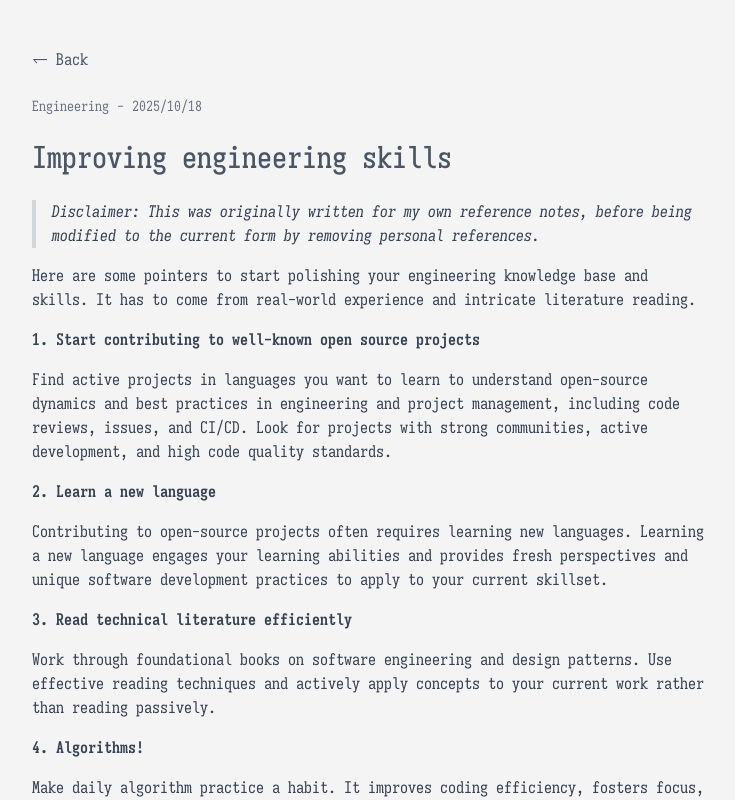
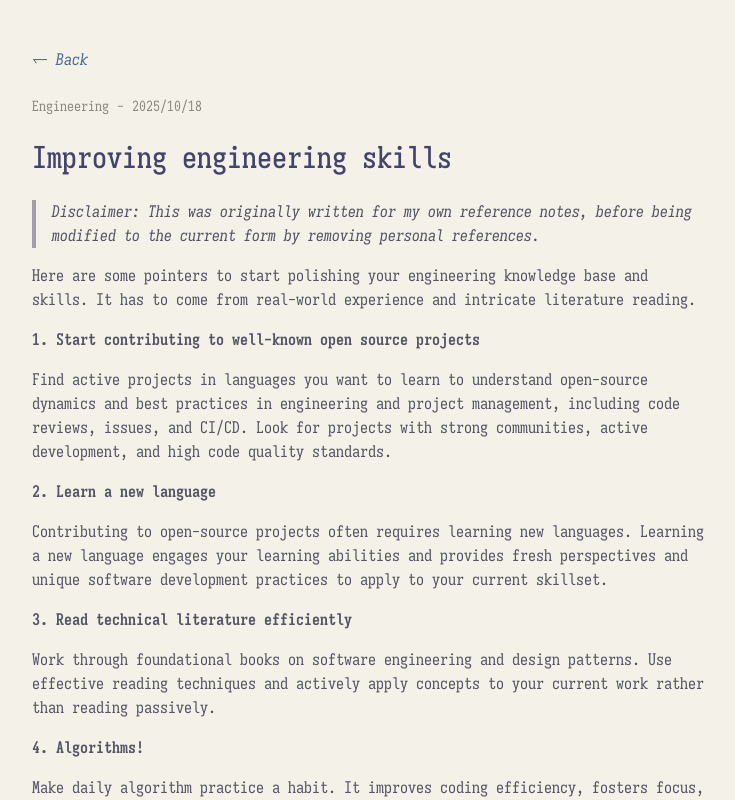
Before and after one commit to dhisonp/page, a Next.js app: page /blog/improving-engineering-skills in a window 1280 px wide. Shown: the top 800 px of the page, without its empty margins (272-1007 px from the left). Built offline with nearby package versions, Linux system fonts and the light colour scheme.

Commit message:
use kanagawa colors
Light mode main/background color is modified to be slightly brighter and
less saturated.

```diff
--- a/src/app/blog/[slug]/page.tsx
+++ b/src/app/blog/[slug]/page.tsx
@@ -43,15 +43,12 @@ export default async function BlogPost({ params }: PageProps) {
   }
 
   return (
-    <main className="min-h-screen bg-zinc-100 px-4 py-6 sm:pt-9 lg:pt-12 dark:bg-zinc-900">
+    <main className="min-h-screen px-4 py-6 sm:pt-9 lg:pt-12">
       <div className="mx-auto max-w-2xl">
-        <Link
-          href="/"
-          className="inline-block mb-6 text-gray-600 dark:text-gray-400 hover:text-gray-800 dark:hover:text-gray-200 transition duration-200"
-        >
+        <Link href="/" className="inline-block mb-6 link-item">
           &#8637; Back
         </Link>
-        <div className="mb-6 flex gap-2 text-sm text-gray-500">
+        <div className="mb-6 flex gap-2 text-sm blog-meta">
           <span>{post.category}</span>
           <span>-</span>
           <time dateTime={post.date}>{post.date}</time>
--- a/src/app/components/ScrollToTop.tsx
+++ b/src/app/components/ScrollToTop.tsx
@@ -28,7 +28,7 @@ export function ScrollToTop() {
   return (
     <button
       onClick={scrollToTop}
-      className={`fixed bottom-8 right-8 bg-zinc-200 dark:bg-zinc-800 text-zinc-700 dark:text-zinc-300 flex justify-center items-center h-8 w-8 rounded-full shadow-lg hover:bg-zinc-600 dark:hover:bg-zinc-200 transition-all duration-300 ${
+      className={`fixed bottom-8 right-8 scroll-to-top flex justify-center items-center h-8 w-8 rounded-full shadow-lg transition-all duration-300 ${
         isVisible ? 'opacity-100 translate-y-0' : 'opacity-0 translate-y-4 pointer-events-none'
       }`}
       aria-label="Scroll to top"
--- a/src/app/layout.tsx
+++ b/src/app/layout.tsx
@@ -52,6 +52,10 @@ const primaryFont = localFont({
 export const metadata: Metadata = {
   title: 'Dhison P.',
   description: 'Excellence in tandem.',
+  themeColor: [
+    { media: '(prefers-color-scheme: light)', color: '#f4f2e8' },
+    { media: '(prefers-color-scheme: dark)', color: '#1f1f28' },
+  ],
 };
 
 export default function RootLayout({ children }: { children: React.ReactNode }) {
--- a/src/app/pages/Home.tsx
+++ b/src/app/pages/Home.tsx
@@ -8,7 +8,7 @@ export function Home() {
 
   return (
     <main
-      className={`min-h-screen bg-zinc-100 px-4 py-6 sm:pt-9 lg:pt-12 dark:bg-zinc-900 ${
+      className={`min-h-screen px-4 py-6 sm:pt-9 lg:pt-12 ${
         hasPosts ? '' : 'flex items-center justify-center'
       }`}
     >
--- a/src/app/styles/globals.css
+++ b/src/app/styles/globals.css
@@ -3,6 +3,42 @@
 @theme inline {
   --font-sans: var(--font-primary);
   --font-mono: var(--font-primary);
+}
+
+:root {
+  /* Kanagawa Lotus (Light Mode) Colors */
+  --color-lotus-bg: #f4f2e8;
+  --color-lotus-bg-dim: #e8e5d8;
+  --color-lotus-bg-p1: #ebe8dc;
+  --color-lotus-bg-p2: #efecd0;
+  --color-lotus-fg: #545464;
+  --color-lotus-fg-dim: #43436c;
+  --color-lotus-gray: #8a8980;
+  --color-lotus-gray-2: #716e61;
+  --color-lotus-violet: #a09cac;
+  --color-lotus-violet-2: #766b90;
+  --color-lotus-blue: #4d699b;
+  --color-lotus-green: #6f894e;
+  --color-lotus-orange: #cc6d00;
+  --color-lotus-pink: #b35b79;
+  --color-lotus-yellow: #836f4a;
+  --color-lotus-aqua: #597b75;
+
+  /* Kanagawa Wave (Dark Mode) Colors */
+  --color-wave-bg: #1f1f28;
+  --color-wave-bg-dim: #181820;
+  --color-wave-bg-p1: #2a2a37;
+  --color-wave-bg-p2: #363646;
+  --color-wave-fg: #dcd7ba;
+  --color-wave-fg-dim: #c8c093;
+  --color-wave-gray: #727169;
+  --color-wave-violet: #957fb8;
+  --color-wave-blue: #7e9cd8;
+  --color-wave-green: #98bb6c;
+  --color-wave-orange: #ffa066;
+  --color-wave-pink: #d27e99;
+  --color-wave-yellow: #c0a36e;
+  --color-wave-aqua: #7aa89f;
 }
 
 @layer base {
@@ -11,49 +47,86 @@
   ::before,
   ::backdrop,
   ::file-selector-button {
-    border-color: var(--color-gray-200, currentcolor);
+    border-color: var(--color-lotus-gray, currentcolor);
   }
 
   body {
-    background-color: rgb(244 244 245);
+    background-color: var(--color-lotus-bg);
+    color: var(--color-lotus-fg);
+  }
+
+  h3 {
+    @apply text-lg;
+    color: var(--color-lotus-fg-dim);
+  }
+
+  p {
+    @apply text-base;
+    color: var(--color-lotus-fg);
   }
 
   @media (prefers-color-scheme: dark) {
+    *,
+    ::after,
+    ::before,
+    ::backdrop,
+    ::file-selector-button {
+      border-color: var(--color-wave-gray, currentcolor);
+    }
+
     body {
-      background-color: rgb(24 24 27);
+      background-color: var(--color-wave-bg);
+      color: var(--color-wave-fg);
     }
-  }
-}
 
-@layer base {
-  h3 {
-    @apply text-lg text-gray-600 dark:text-gray-400;
-  }
+    h3 {
+      color: var(--color-wave-fg-dim);
+    }
 
-  p {
-    @apply text-base text-gray-700 dark:text-gray-300;
+    p {
+      color: var(--color-wave-fg);
+    }
   }
 }
 
 @layer components {
   .link-item {
-    @apply text-zinc-600 dark:text-zinc-400 hover:text-zinc-400 dark:hover:text-zinc-300 transition duration-200 italic;
+    @apply transition duration-200 italic;
+    color: var(--color-lotus-blue);
+  }
+
+  .link-item:hover {
+    color: var(--color-lotus-violet-2);
+  }
+
+  @media (prefers-color-scheme: dark) {
+    .link-item {
+      color: var(--color-wave-blue);
+    }
+
+    .link-item:hover {
+      color: var(--color-wave-violet);
+    }
   }
 
   .prose h1 {
-    @apply text-3xl font-medium text-gray-600 dark:text-gray-400 mb-6 mt-12 first:mt-0;
+    @apply text-3xl font-medium mb-6 mt-12 first:mt-0;
+    color: var(--color-lotus-fg-dim);
   }
 
   .prose h2 {
-    @apply text-2xl font-medium text-gray-600 dark:text-gray-400 mb-4 mt-10;
+    @apply text-2xl font-medium mb-4 mt-10;
+    color: var(--color-lotus-fg-dim);
   }
 
   .prose h3 {
-    @apply text-xl font-medium text-gray-600 dark:text-gray-400 mb-3 mt-8;
+    @apply text-xl font-medium mb-3 mt-8;
+    color: var(--color-lotus-fg-dim);
   }
 
   .prose h4 {
-    @apply text-lg font-medium text-gray-600 dark:text-gray-400 mb-3 mt-8;
+    @apply text-lg font-medium mb-3 mt-8;
+    color: var(--color-lotus-fg-dim);
   }
 
   .prose p {
@@ -61,7 +134,12 @@
   }
 
   .prose a {
-    @apply text-zinc-600 dark:text-zinc-400 hover:text-zinc-400 dark:hover:text-zinc-300 transition duration-200 underline;
+    @apply transition duration-200 underline;
+    color: var(--color-lotus-blue);
+  }
+
+  .prose a:hover {
+    color: var(--color-lotus-violet-2);
   }
 
   .prose ul,
@@ -78,23 +156,101 @@
   }
 
   .prose li {
-    @apply mb-1 text-gray-700 dark:text-gray-300;
+    @apply mb-1;
+    color: var(--color-lotus-fg);
   }
 
   .prose code {
-    @apply text-sm bg-zinc-200 dark:bg-zinc-800 text-gray-700 dark:text-gray-300 px-1 py-0.5 rounded;
+    @apply text-sm px-1 py-0.5 rounded;
+    background-color: var(--color-lotus-bg-dim);
+    color: var(--color-lotus-pink);
   }
 
   .prose pre {
-    @apply bg-zinc-200 dark:bg-zinc-800 text-gray-700 dark:text-gray-300 p-4 rounded mb-4 overflow-x-auto;
+    @apply p-4 rounded mb-4 overflow-x-auto;
+    background-color: var(--color-lotus-bg-dim);
+    color: var(--color-lotus-fg);
   }
 
   .prose pre code {
-    @apply bg-transparent p-0 text-gray-700 dark:text-gray-300;
+    @apply bg-transparent p-0;
+    color: var(--color-lotus-fg);
   }
 
   .prose blockquote {
-    @apply border-l-4 border-gray-300 dark:border-gray-600 pl-4 italic text-gray-600 dark:text-gray-400 mb-4;
+    @apply border-l-4 pl-4 italic mb-4;
+    border-color: var(--color-lotus-violet);
+    color: var(--color-lotus-fg-dim);
+  }
+
+  @media (prefers-color-scheme: dark) {
+    .prose h1,
+    .prose h2,
+    .prose h3,
+    .prose h4 {
+      color: var(--color-wave-fg-dim);
+    }
+
+    .prose a {
+      color: var(--color-wave-blue);
+    }
+
+    .prose a:hover {
+      color: var(--color-wave-violet);
+    }
+
+    .prose li {
+      color: var(--color-wave-fg);
+    }
+
+    .prose code {
+      background-color: var(--color-wave-bg-p1);
+      color: var(--color-wave-pink);
+    }
+
+    .prose pre {
+      background-color: var(--color-wave-bg-p1);
+      color: var(--color-wave-fg);
+    }
+
+    .prose pre code {
+      color: var(--color-wave-fg);
+    }
+
+    .prose blockquote {
+      border-color: var(--color-wave-violet);
+      color: var(--color-wave-fg-dim);
+    }
+  }
+
+  .blog-meta {
+    color: var(--color-lotus-gray);
+  }
+
+  @media (prefers-color-scheme: dark) {
+    .blog-meta {
+      color: var(--color-wave-gray);
+    }
+  }
+
+  .scroll-to-top {
+    background-color: var(--color-lotus-bg-dim);
+    color: var(--color-lotus-fg);
+  }
+
+  .scroll-to-top:hover {
+    background-color: var(--color-lotus-violet);
+  }
+
+  @media (prefers-color-scheme: dark) {
+    .scroll-to-top {
+      background-color: var(--color-wave-bg-p1);
+      color: var(--color-wave-fg);
+    }
+
+    .scroll-to-top:hover {
+      background-color: var(--color-wave-violet);
+    }
   }
 
   .fade-in {
```
